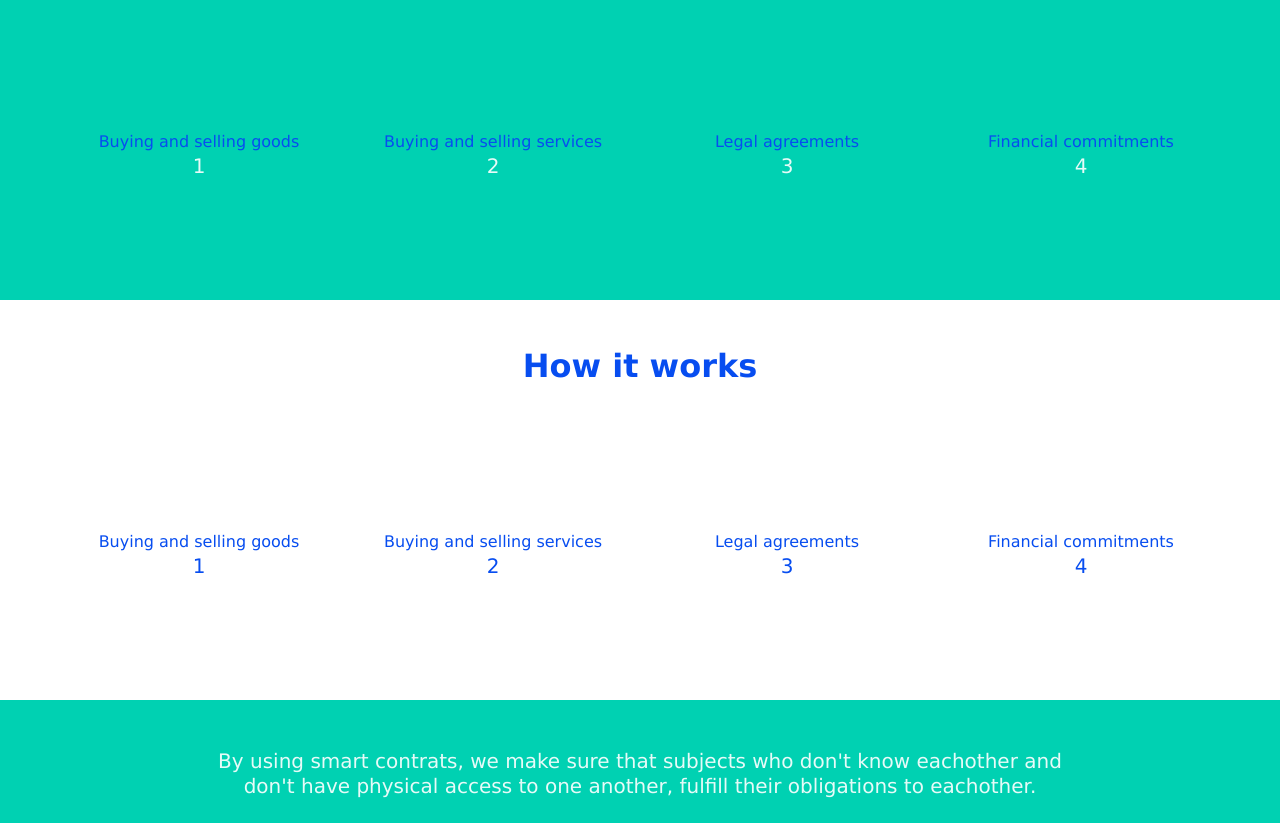
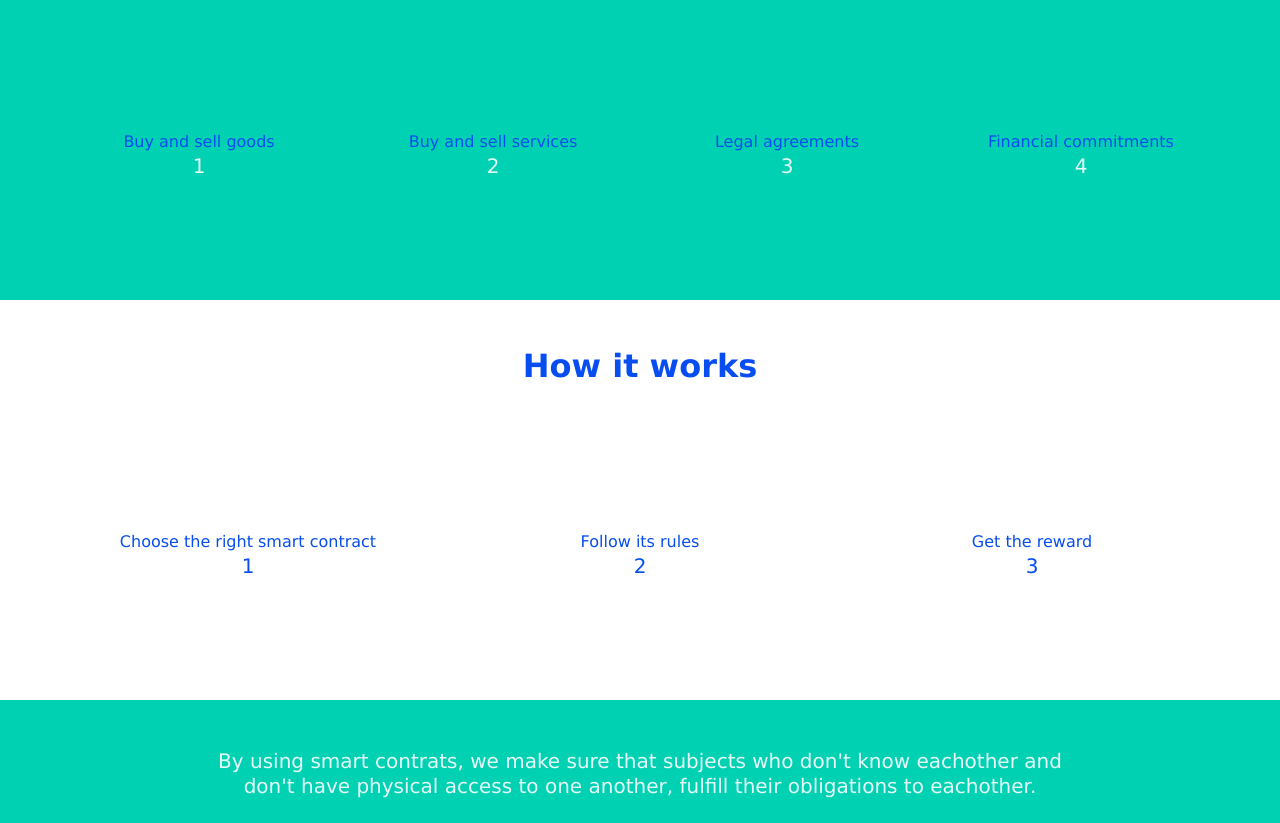
Before and after one commit to farinavito/Web3-Website, a Next.js app: page / in a window 1280 px wide. Shown: the part 500-1323 px from the top of the page. Built offline with nearby package versions, Linux system fonts and the light colour scheme.

Commit message:
changed the text

```diff
--- a/pages/index.js
+++ b/pages/index.js
@@ -62,7 +62,8 @@ const Homepage = () => {
                     <p className="subtitle  has-text-centered">
                         <br></br>
                         By using smart contrats, we make sure that subjects who don't know eachother and <br></br>
-                        don't have physical access to one another, fulfill their obligations to eachother. <br></br>
+                        don't have physical access to one another, fulfill their obligations to eachother <br></br>
+                        without cheating the system.
                     </p>
                   </div>
                 </div>
@@ -80,11 +81,11 @@ const Homepage = () => {
                   <div className="container has-text-centered py-0">
                       <div className="columns py-0">
                         <div className="column py-0">
-                          <p className="tittle">Buying and selling goods</p>
+                          <p className="tittle">Buy and sell goods</p>
                           <p className="subtitle">1</p>
                         </div>
                         <div className="column py-0">
-                          <p className="tittle">Buying and selling services</p>
+                          <p className="tittle">Buy and sell services</p>
                           <p className="subtitle">2</p>
                         </div>
                         <div className="column py-0">
@@ -112,21 +113,18 @@ const Homepage = () => {
                   <div className="container has-text-centered py-0">
                       <div className="columns py-0">
                         <div className="column py-0">
-                          <p className="tittle">Buying and selling goods</p>
+                          <p className="tittle">Choose the right smart contract</p>
                           <p className="subtitle">1</p>
                         </div>
                         <div className="column py-0">
-                          <p className="tittle">Buying and selling services</p>
+                          <p className="tittle">Follow its rules</p>
                           <p className="subtitle">2</p>
                         </div>
                         <div className="column py-0">
-                          <p className="tittle">Legal agreements</p>
+                          <p className="tittle">Get the reward</p>
                           <p className="subtitle">3</p>
                         </div>
-                        <div className="column py-0">
-                          <p className="tittle">Financial commitments</p>
-                          <p className="subtitle">4</p>
-                        </div>
+
                       </div>
                   </div>
                 </div>
```
